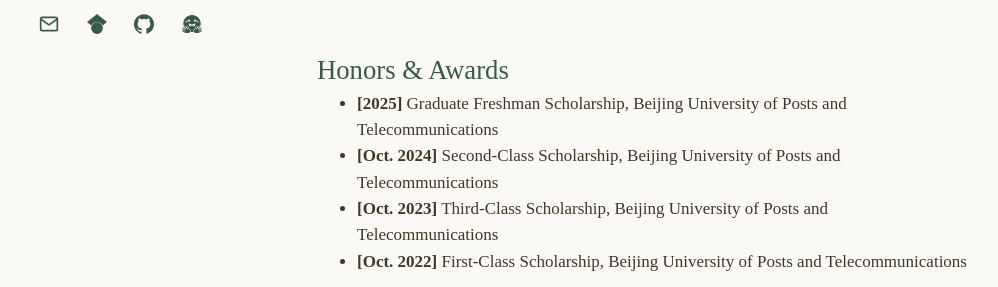
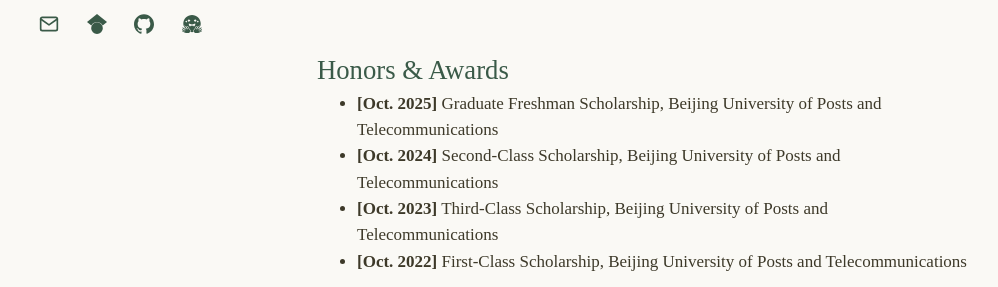
Before and after one commit to Davidup1/Davidup1.github.io, a Jekyll site: the page built from index.md, in a window 1280 px wide and 900 px high, scrolled down 1516 px. Shown: the part 402-689 px from the top of the window, without its empty margins (153-1151 px from the left). Built offline with Jekyll 4.4.1, drawn with Linux system fonts in a browser that asks for light colours.

Commit message:
Freshman scholarship dated Oct. 2025
Co-Authored-By: Claude Fable 5 <noreply@anthropic.com>

```diff
--- a/_includes/awards.md
+++ b/_includes/awards.md
@@ -1,7 +1,7 @@
 <h2 id="awards" style="margin: 2px 0px -15px;">Honors & Awards</h2>
 
 <ul style="margin: 20px 0 20px;">
-  <li><b>[2025]</b> Graduate Freshman Scholarship, Beijing University of Posts and Telecommunications</li>
+  <li><b>[Oct. 2025]</b> Graduate Freshman Scholarship, Beijing University of Posts and Telecommunications</li>
   <li><b>[Oct. 2024]</b> Second-Class Scholarship, Beijing University of Posts and Telecommunications</li>
   <li><b>[Oct. 2023]</b> Third-Class Scholarship, Beijing University of Posts and Telecommunications</li>
   <li><b>[Oct. 2022]</b> First-Class Scholarship, Beijing University of Posts and Telecommunications</li>
```
